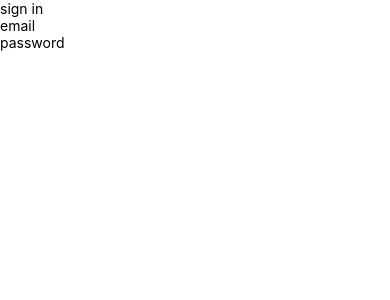
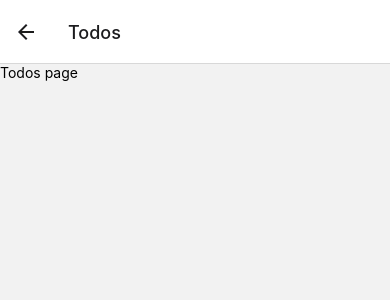
Before and after one commit to LawrenceLevel-FS/nativeTodo, a React Native app in the folder client/: screen /Todos in a window 390 px wide. Shown: the top 300 px of the page. Built offline with nearby package versions, Linux system fonts and the light colour scheme.

Commit message:
Started on clientside

```diff
--- a/client/App.js
+++ b/client/App.js
@@ -1,12 +1,21 @@
 import { StatusBar } from "expo-status-bar";
 import { SafeAreaView } from "react-native";
-import SignIn from "./app/pages/SignIn";
+import { NavigationContainer } from "@react-navigation/native";
+import { createNativeStackNavigator } from "@react-navigation/native-stack";
+//importing pages
+import { SignIn } from "./app/pages/SignIn";
+import { Todos } from "./app/pages/Todos";
+
+const Stack = createNativeStackNavigator();
 
 export default function App() {
   return (
-    <SafeAreaView>
-      <SignIn />
+    <NavigationContainer>
+      <Stack.Navigator>
+        <Stack.Screen name="SignIn" component={SignIn} />
+        <Stack.Screen name="Todos" component={Todos} />
+      </Stack.Navigator>
       <StatusBar style="auto" />
-    </SafeAreaView>
+    </NavigationContainer>
   );
 }
--- a/client/app/pages/SignIn.js
+++ b/client/app/pages/SignIn.js
@@ -1,13 +1,12 @@
-import { Text, View, TextInput } from "react-native";
+import { Text, View, TextInput, Button } from "react-native";
 
-const SignIn = () => {
+export function SignIn({ navigation }) {
   return (
     <View>
       <Text>sign in</Text>
       <TextInput name="email" placeholder="email" />
       <TextInput name="password" placeholder="password" />
+      <Button onPress={() => navigation.navigate("Todos")} title="Todo Page" />
     </View>
   );
-};
-
-export default SignIn;
+}
--- /dev/null
+++ b/client/app/pages/Todos.js
@@ -0,0 +1,9 @@
+import { Text, View } from "react-native";
+
+export function Todos() {
+  return (
+    <View>
+      <Text>Todos page</Text>
+    </View>
+  );
+}
--- a/client/package.json
+++ b/client/package.json
@@ -9,6 +9,8 @@
     "web": "expo start --web"
   },
   "dependencies": {
+    "@react-navigation/native": "^6.1.18",
+    "@react-navigation/native-stack": "^6.11.0",
     "expo": "~51.0.22",
     "expo-status-bar": "~1.12.1",
     "react": "18.2.0",
--- /dev/null
+++ b/package.json
@@ -0,0 +1,6 @@
+{
+  "dependencies": {
+    "@react-navigation/native": "^6.1.18",
+    "@react-navigation/native-stack": "^6.11.0"
+  }
+}
```
Also changed, not shown: client/app/components/ShowTodos.js (added), 2 other files (tests, documents, lock files or other folders).
